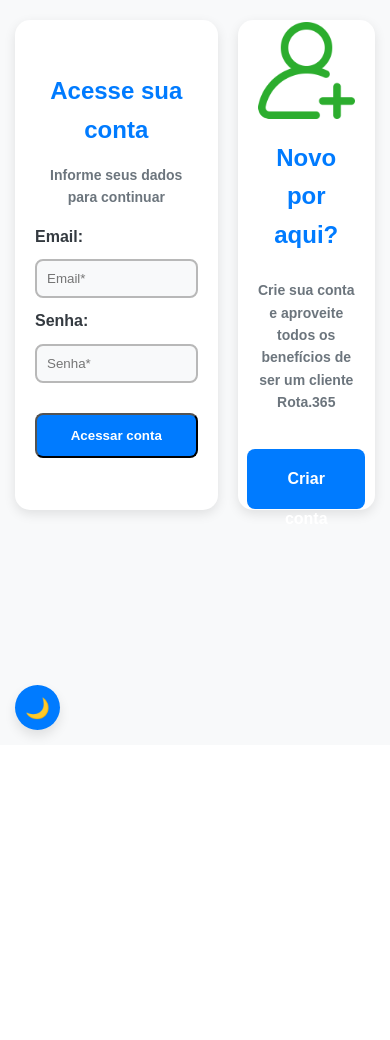
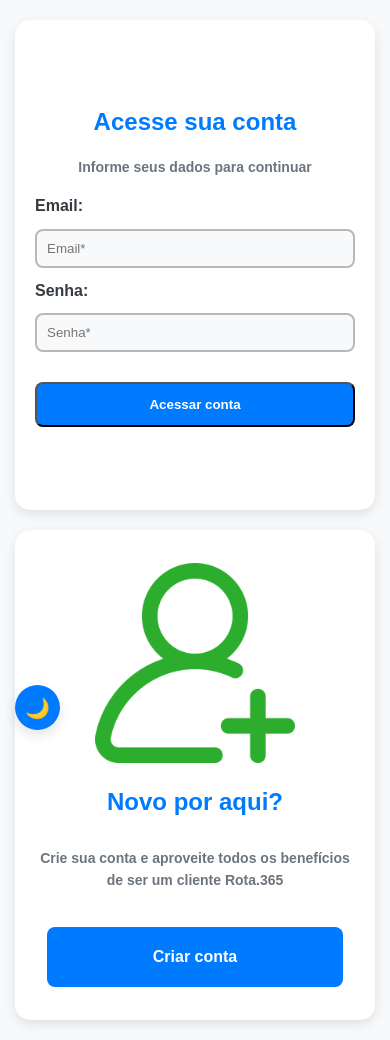
Before and after one commit to Akilah0713/Rota.365, a PHP site: page /login.html in a window 390 px wide. Shown: the part 99-1139 px from the top of the page. Before the commit the page ends 838 px from the top, so only its background shows below. Run offline with PHP 8.4, Linux system fonts and the light colour scheme.

Commit message:
ajuste pagina login e css login

```diff
--- a/login.html
+++ b/login.html
@@ -8,7 +8,7 @@
   <link rel="stylesheet" href="style.css">
 </head>
 
-<body>
+<body id="paginaLogin">
   <header>
     <a id="logoClaro" href="index.html"><img src="./imagens/imagem logo modo claro.jpg" alt="Logo clara"></a>
     <a id="logoEscuro" href="index.html" style="display: none;"><img src="./imagens/imagem logo modo escuro.jpg" alt="Logo escura"></a>
--- a/style.css
+++ b/style.css
@@ -670,11 +670,13 @@ footer p {
 ========================================= */
 @media (max-width: 992px) {
   header h1 {
-    font-size: 20px;
+      font-size: 20px;
+    }
+    .slide img {
+      height: 300px;
   }
-  .slide img {
-    height: 300px;
 }
+
 @media (max-width: 768px) {
   header {
     flex-direction: row;
@@ -703,6 +705,17 @@ footer p {
     width: 100%;
     display: block;
   }
+  #paginaLogin .container {
+    display: flex;
+    flex-direction: column;
+  }
+  #paginaLogin .card.login,
+  #paginaLogin .card.cadastro{
+    width: auto;
+  }
+  #paginaLogin .card.cadastro img{
+    object-fit: contain;
+  }
 }
 @media (max-width: 480px) {
   #modoEscuro {
@@ -718,7 +731,6 @@ footer p {
   .slide img {
     height: 180px;
   }
-}
 }
 /* =========================================
    ESTILOS DE FORMULÁRIO ADICIONAIS
```
